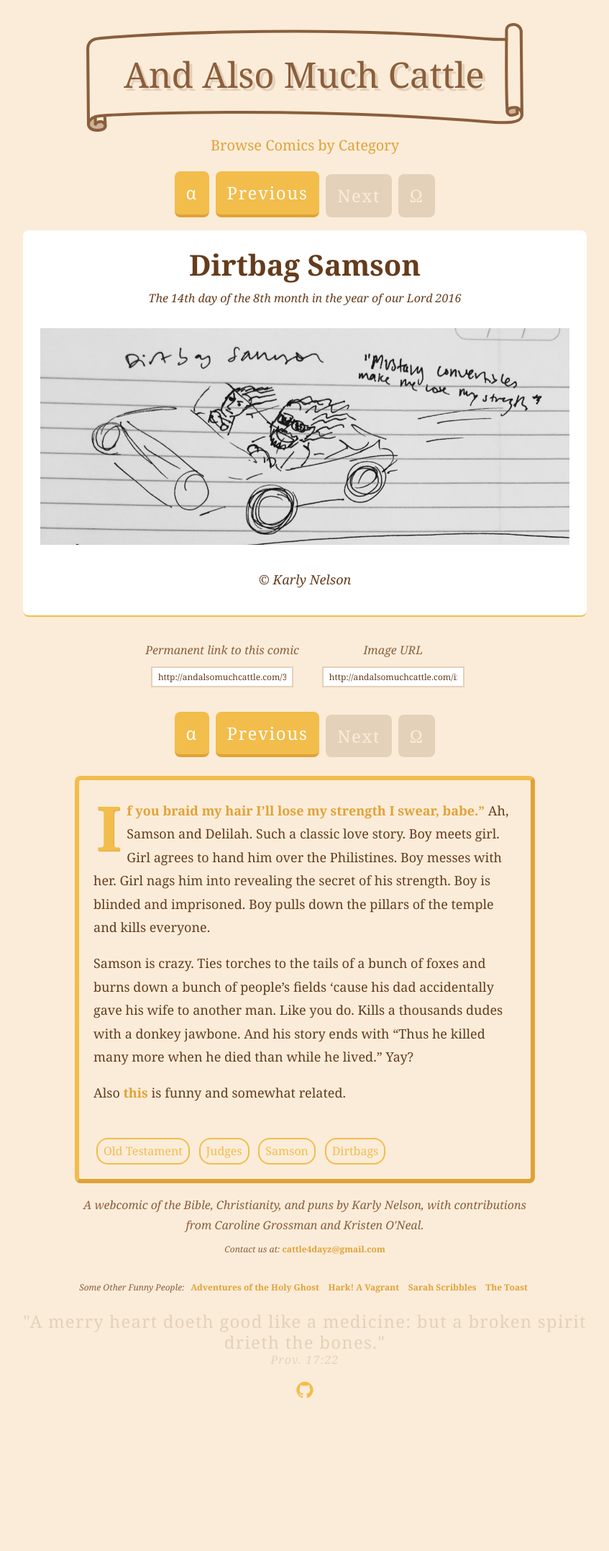
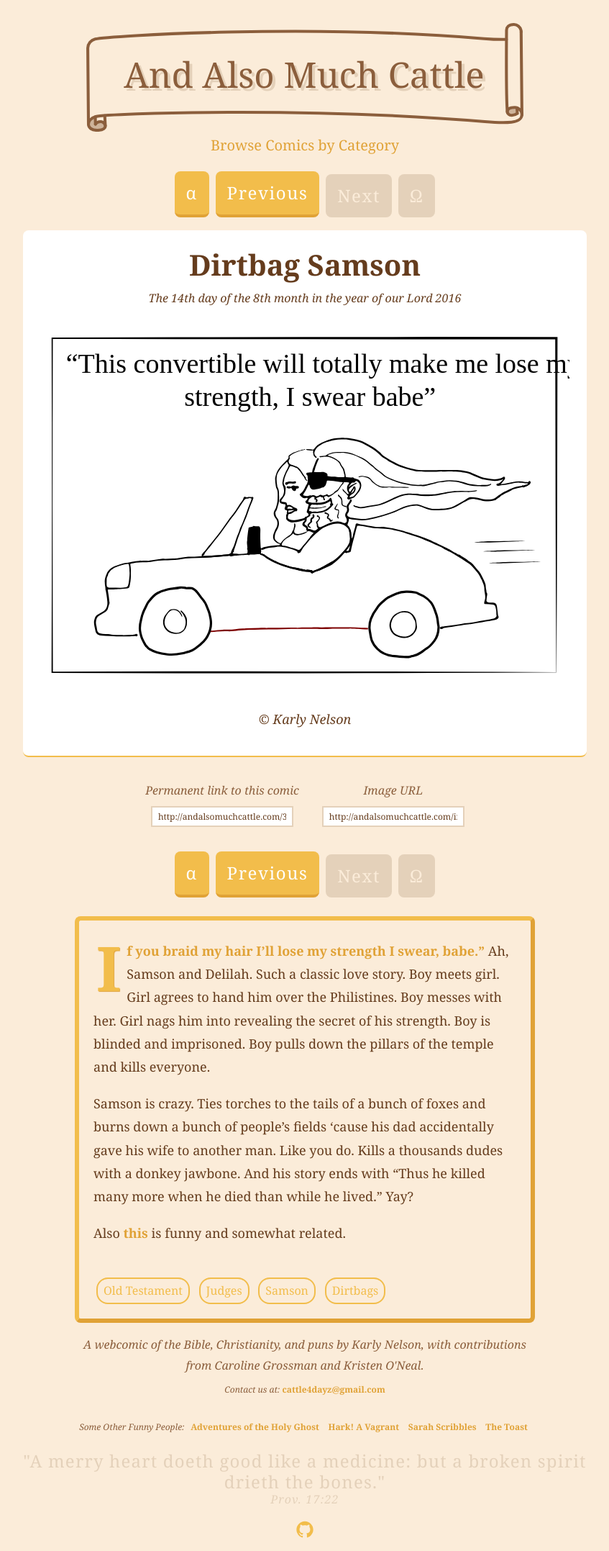
Before and after one commit to karlyanelson/andalsomuchcattle, a Jekyll site: the page built from _posts/2016-08-14-dirtbag-samson.md, in a window 1280 px wide. Shown: the whole page at 72% size, without its empty margins (216-1063 px from the left). Built offline with Jekyll 4.4.1, drawn with Linux system fonts in a browser that asks for light colours; some web fonts are replaced; comment, search, counter and statistics services are not loaded; before the commit the page ends 1960 px from its top, so only the background shows below that.

Commit message:
updated dirtbag samson image

```diff
--- a/_posts/2016-08-14-dirtbag-samson.md
+++ b/_posts/2016-08-14-dirtbag-samson.md
@@ -6,10 +6,10 @@ number: 3
 categories: [old testament, judges, samson, dirtbags]
 permalink: /3
 image_folder: 3
-original_image: dirtbag-samson.jpg
+original_image: dirtbag-samson.png
 images:
-  - url: dirtbag-samson.jpg
-    alt: this is the alt text
+  - url: 1.svg
+    alt: This convertible will totally make me lose my strength, I swear babe.
     frame_type: "frame-1-1"
 ---
 
```
Also changed, not shown: images/3/1.svg (added), images/3/dirtbag-samson.jpg (deleted), images/3/dirtbag-samson.png (added).
